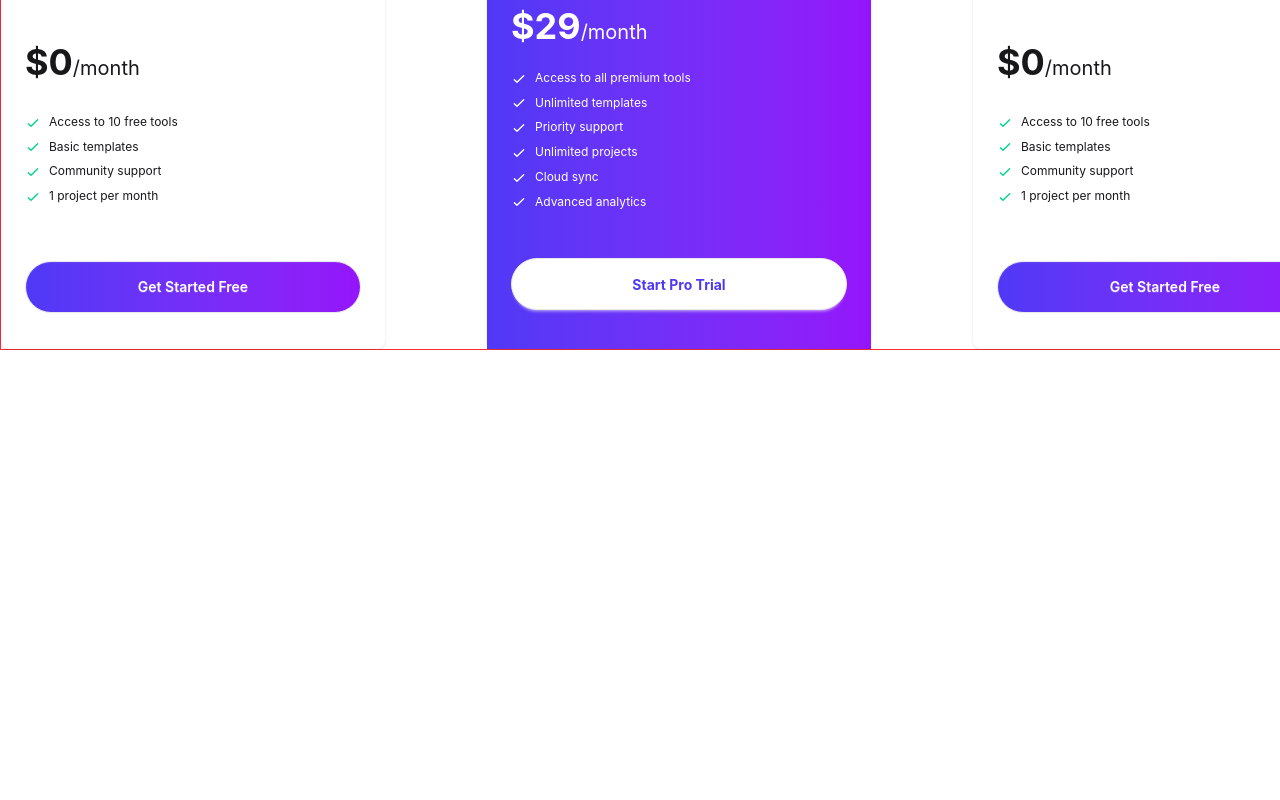
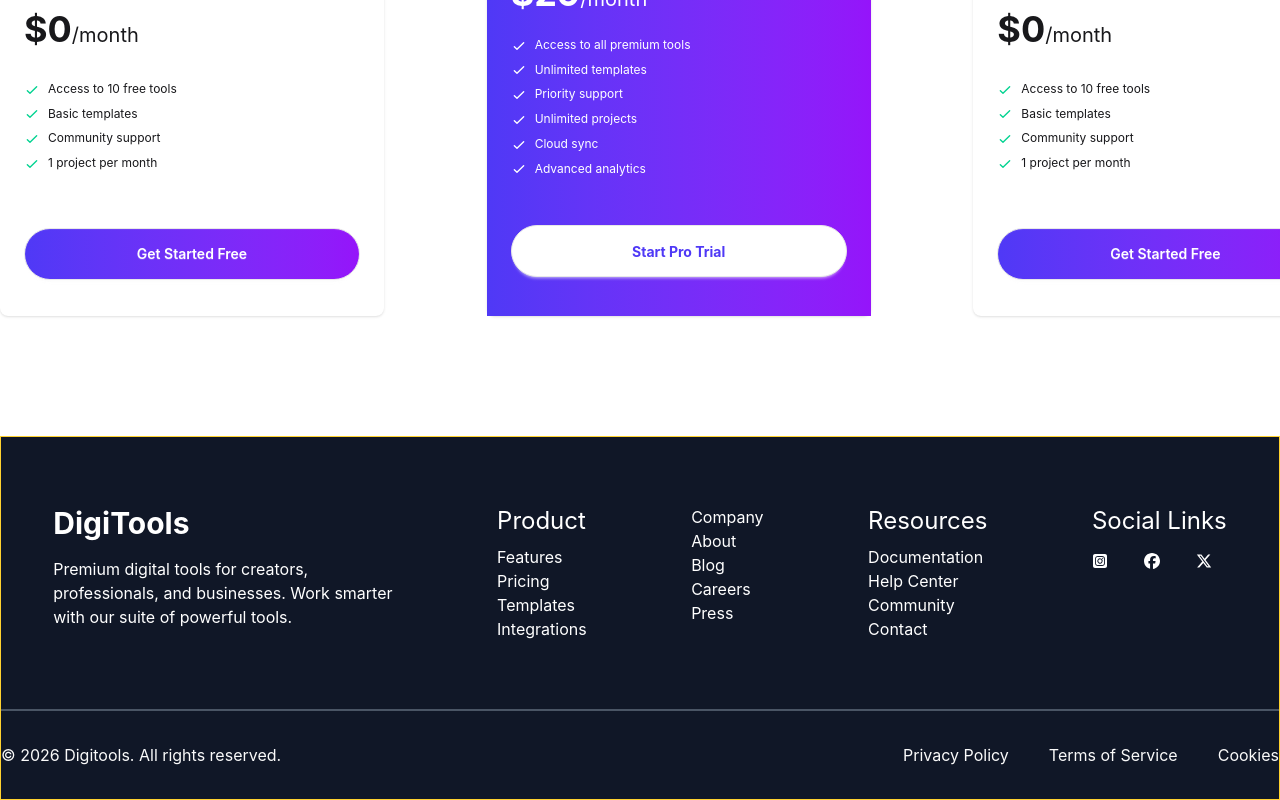
Before and after one commit to eshantoghopapurbo/Assignment-6-Digitools-platform, a React (Vite) app: page / in a window 1280 px wide. Shown: the part 2080-2880 px from the top of the page. Before the commit the page ends 2430 px from the top, so only its background shows below. Built offline with nearby package versions, Linux system fonts and the light colour scheme.

Commit message:
footer section complete

```diff
--- a/package.json
+++ b/package.json
@@ -11,7 +11,8 @@
   },
   "dependencies": {
     "react": "^19.2.4",
-    "react-dom": "^19.2.4"
+    "react-dom": "^19.2.4",
+    "react-icons": "^5.6.0"
   },
   "devDependencies": {
     "@eslint/js": "^9.39.4",
--- a/src/App.jsx
+++ b/src/App.jsx
@@ -1,6 +1,7 @@
 
 import './App.css'
 import Banner from './components/Banner'
+import Footer from './components/Footer'
 import NavBar from './components/NavBar'
 import PricingCart from './components/PricingCart'
 import SectionStats from './components/SectionStats'
@@ -17,7 +18,7 @@ function App() {
       <SectionStats></SectionStats>
       <StepCart></StepCart>
        <PricingCart></PricingCart>
-
+       <Footer></Footer>
 
     </>
   )
--- /dev/null
+++ b/src/components/Footer.jsx
@@ -0,0 +1,57 @@
+import React from 'react';
+import { FaSquareInstagram, FaFacebook, FaXTwitter} from "react-icons/fa6";
+
+const Footer = () => {
+    return (
+        <div className='border border-amber-300 bg-[#101727] mt-30'>
+           <div className='container mx-auto flex justify-around my-17'>
+             <div className=''>
+            <h1 className='text-[#FFFFFF] text-3xl font-bold mb-4'>DigiTools</h1>
+            <p className='text-[#FFFFFF]'>Premium digital tools for creators,<br/> professionals, and businesses. Work smarter <br/> with our suite of powerful tools.</p>
+            </div>
+            <div className='text-[#FFFFFF]'>
+                <h3 className='text-2xl mb-2'>Product</h3>
+                <p>Features</p>
+                <p>Pricing</p>
+                <p>Templates</p>
+                <p>Integrations</p>
+            </div>
+            <div className='text-[#FFFFFF]'>
+                <h3>Company</h3>
+                <p>About</p>
+                <p>Blog</p>
+                <p>Careers</p>
+                <p>Press</p>
+            </div>
+            <div className='text-[#FFFFFF]'>
+                <h3 className='text-2xl mb-2' >Resources</h3>
+                <p>Documentation</p>
+                <p>Help Center</p>
+                <p>Community</p>
+                <p>Contact</p>
+            </div>
+            <div className='text-[#FFFFFF]'>
+                <h1 className='text-2xl mb-4'>Social Links</h1>
+              <div className='flex gap-9'>
+                <FaSquareInstagram />
+              <FaFacebook />
+              <FaXTwitter />
+              </div>
+            </div>
+           </div>
+           <div className='container mx-auto'>
+            <hr className='border-t-2 border-gray-600' />
+            <div className='flex justify-between my-8'>
+                <p className='text-[#FAFAFA]' >© 2026 Digitools. All rights reserved.</p>
+                <div className='flex gap-10 text-[#FAFAFA] '>
+                    <p>Privacy Policy</p>
+                    <p>Terms of Service</p>
+                    <p>Cookies</p>
+                </div>
+            </div>
+           </div>
+            </div>
+    );
+};
+
+export default Footer;
--- a/src/components/PricingCart.jsx
+++ b/src/components/PricingCart.jsx
@@ -2,7 +2,7 @@ import React from 'react';
 
 const PricingCart = () => {
     return (
-        <div className='container mx-auto border border-red-500 mt-50'>
+        <div className='container mx-auto  mt-50'>
             <div className='grid justify-center items-center my-8'>
                 <h1 className='text-[#101727] font-bold text-4xl'>Simple, Transparent Pricing</h1>
                 <p className='text-[#627382]' >Choose the plan that fits your needs. Upgrade or downgrade anytime.</p>
```
Also changed, not shown: 1 other file (tests, documents, lock files or other folders).
